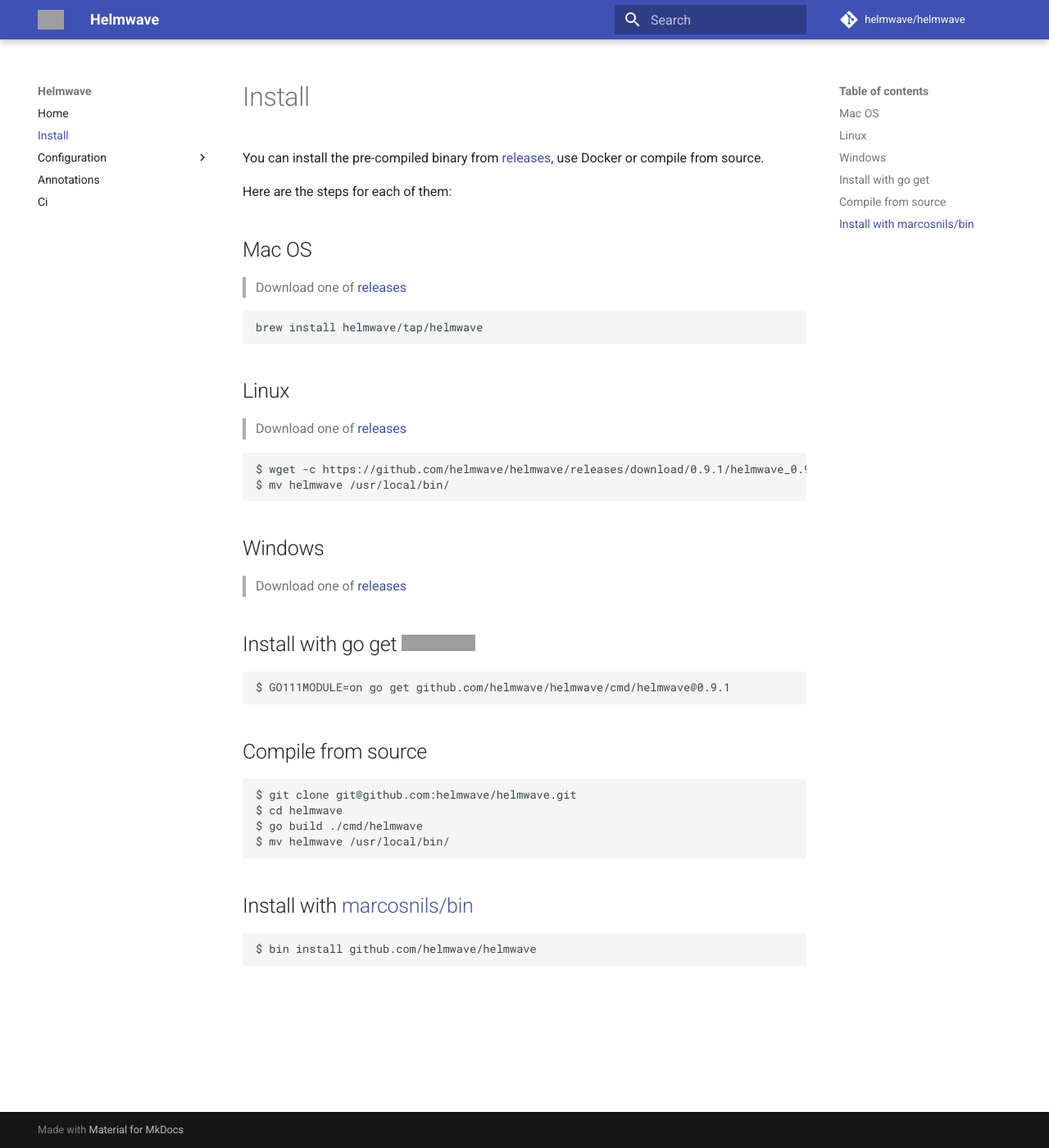
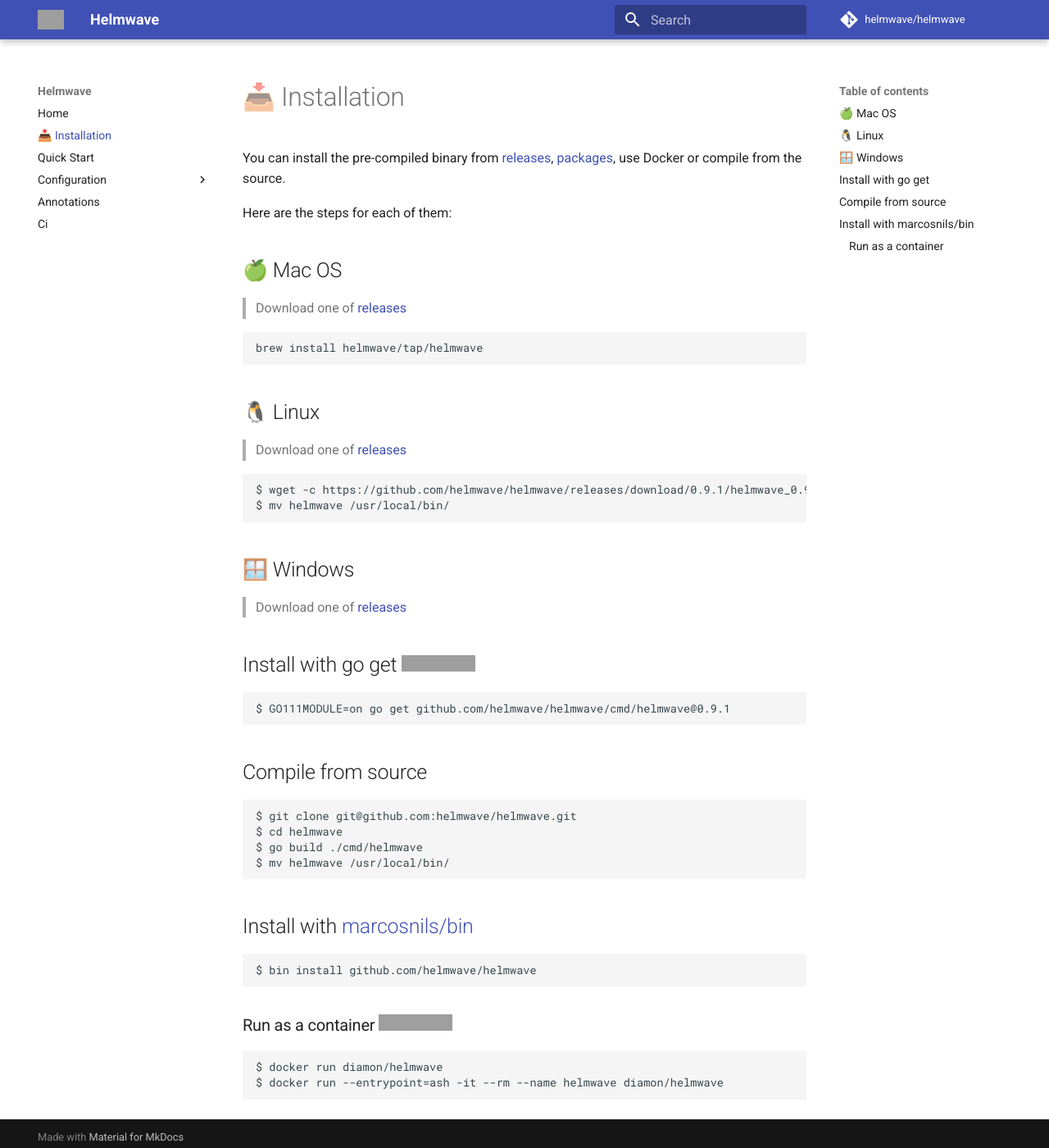
Before and after one commit to helmwave/docs, an MkDocs documentation site: the page built from docs/install.md, in a window 1280 px wide and 1400 px high. Shown: the whole window at 82% size. Built offline with MkDocs 1.6.1 and Material for MkDocs 9.7.7, drawn with Linux system fonts in a browser that asks for light colours; comment, search, counter and statistics services are not loaded; grey boxes are pictures that could not be loaded.

Commit message:
update and add quick start

````diff
--- a/docs/install.md
+++ b/docs/install.md
@@ -1,11 +1,13 @@
-# Install
+# 📥 Installation
 
-You can install the pre-compiled binary from [releases](https://github.com/helmwave/helmwave/releases),
-use Docker or compile from source.
+You can install the pre-compiled binary from
+[releases](https://github.com/helmwave/helmwave/releases),
+[packages](https://github.com/helmwave/helmwave/packages/),
+use Docker or compile from the source.
 
 Here are the steps for each of them:
 
-## Mac OS
+## 🍏 Mac OS
 
 > Download one of [releases](https://github.com/helmwave/helmwave/releases)
 
@@ -13,7 +15,7 @@
 brew install helmwave/tap/helmwave
 ```
 
-## Linux
+## 🐧 Linux
 
 > Download one of [releases](https://github.com/helmwave/helmwave/releases)
 
@@ -22,7 +24,7 @@
 $ mv helmwave /usr/local/bin/
 ```
 
-## Windows
+## 🪟 Windows
 
 > Download one of [releases](https://github.com/helmwave/helmwave/releases)
 
@@ -47,3 +49,10 @@
 ```bash
 $ bin install github.com/helmwave/helmwave
 ```
+
+### Run as a container ![Docker Pulls](https://img.shields.io/docker/pulls/diamon/helmwave)
+
+```
+$ docker run diamon/helmwave
+$ docker run --entrypoint=ash -it --rm --name helmwave diamon/helmwave
+```
--- a/mkdocs.yml
+++ b/mkdocs.yml
@@ -7,6 +7,7 @@
 nav:
   - Home: index.md
   - install.md
+  - 'Quick Start': quick.md
   - Configuration:
       - configuration/tags.md
       - configuration/store.md
````
Also changed, not shown: docs/cookbooks.md (added, +6 -0 lines), docs/quick.md (added, +66 -0 lines).
